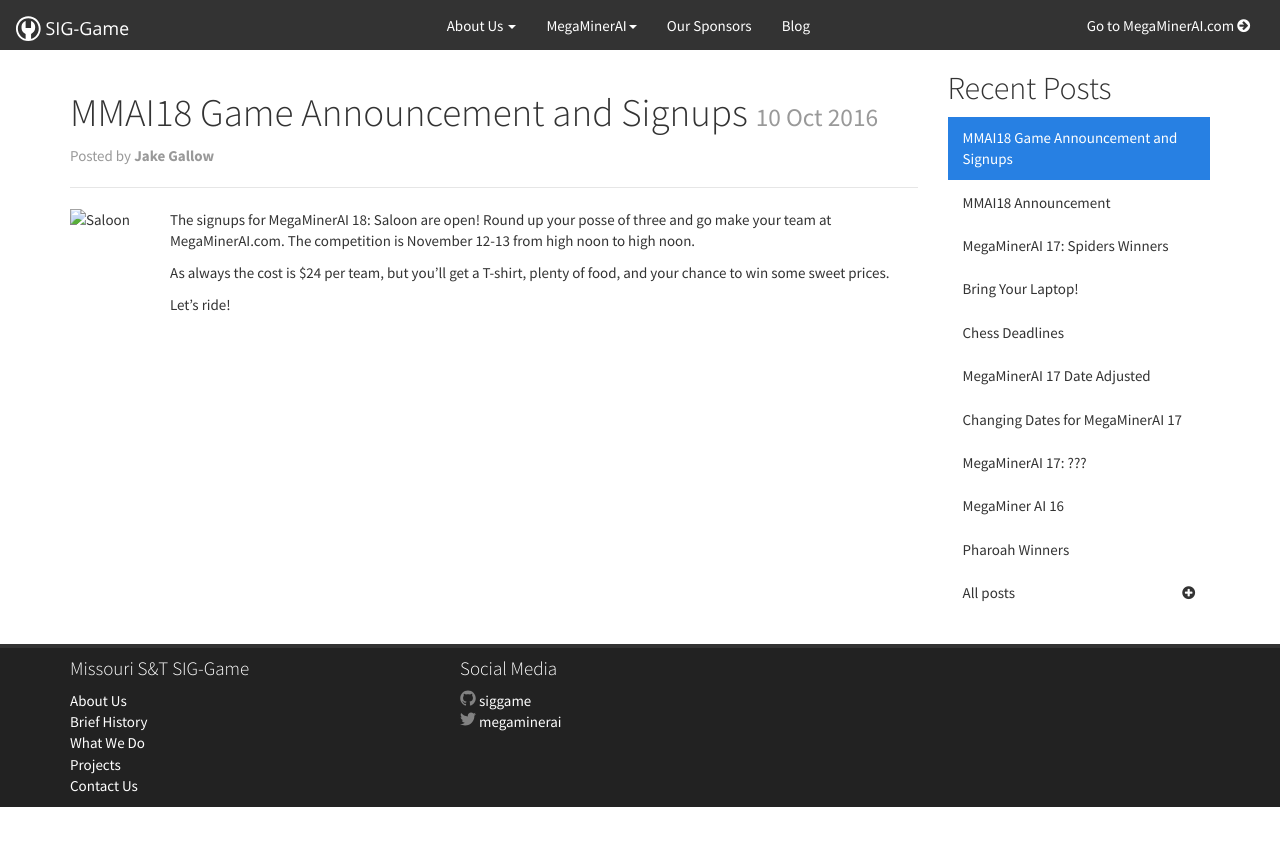
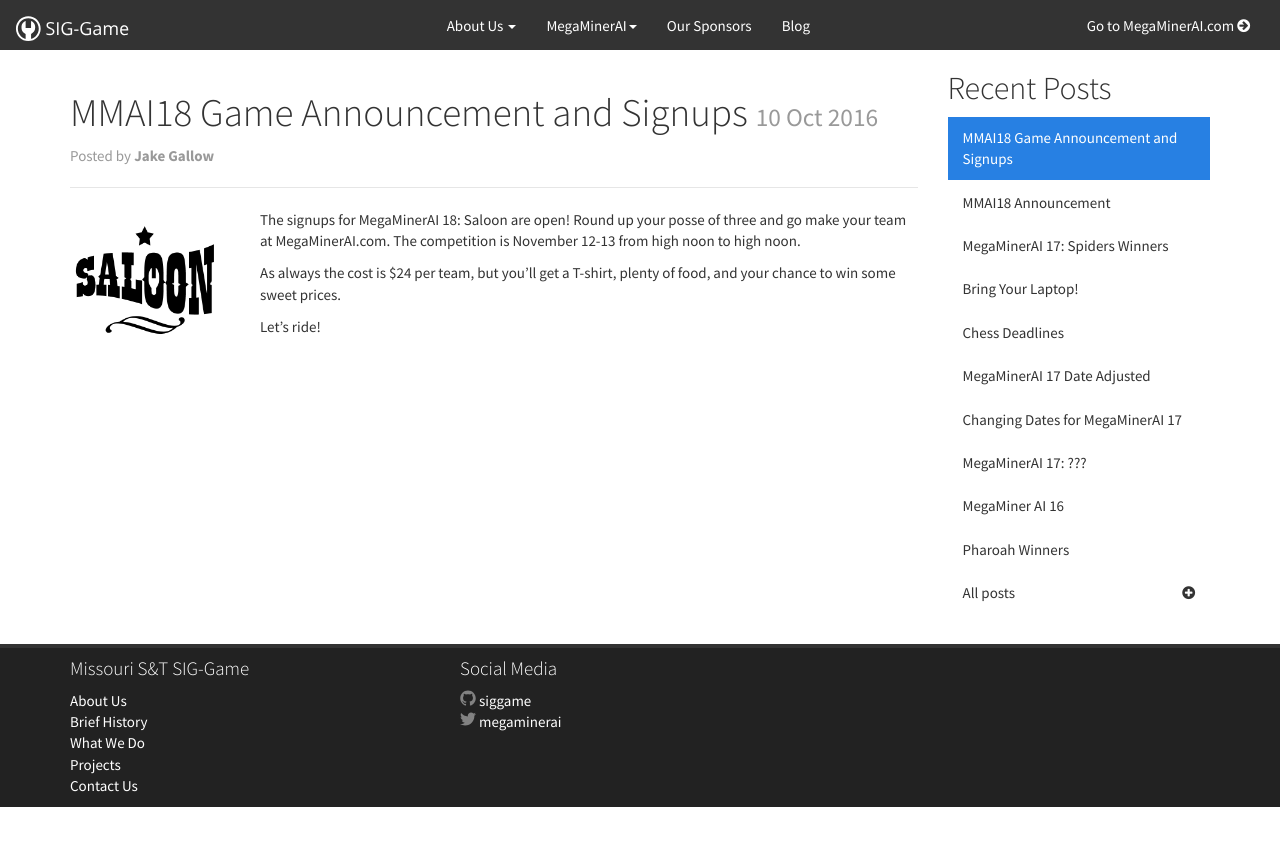
Before and after one commit to siggame/siggame.github.io, a Jekyll site: the page built from _posts/2016-10-10-MMAI18-Signups-open.md, in a window 1280 px wide. Shown: the top 846 px of the page. Built offline with Jekyll 4.4.1, drawn with Linux system fonts in a browser that asks for light colours; nearby versions of some CDN libraries.

Commit message:
Fixed Saloon image

```diff
--- a/_posts/2016-10-10-MMAI18-Signups-open.md
+++ b/_posts/2016-10-10-MMAI18-Signups-open.md
@@ -3,7 +3,7 @@
 title: "MMAI18 Game Announcement and Signups"
 author: "Jake Gallow"
 ---
-![Saloon](http://siggame.io/blog/static/img/content/Saloon.png)
+![Saloon](http://siggame.io/static/img/content/Saloon.png)
 The signups for MegaMinerAI 18: Saloon are open! Round up your posse of three
 and go make your team at [MegaMinerAI.com](https://megaminerai.com). The competition is
 November 12-13 from high noon to high noon.
```
